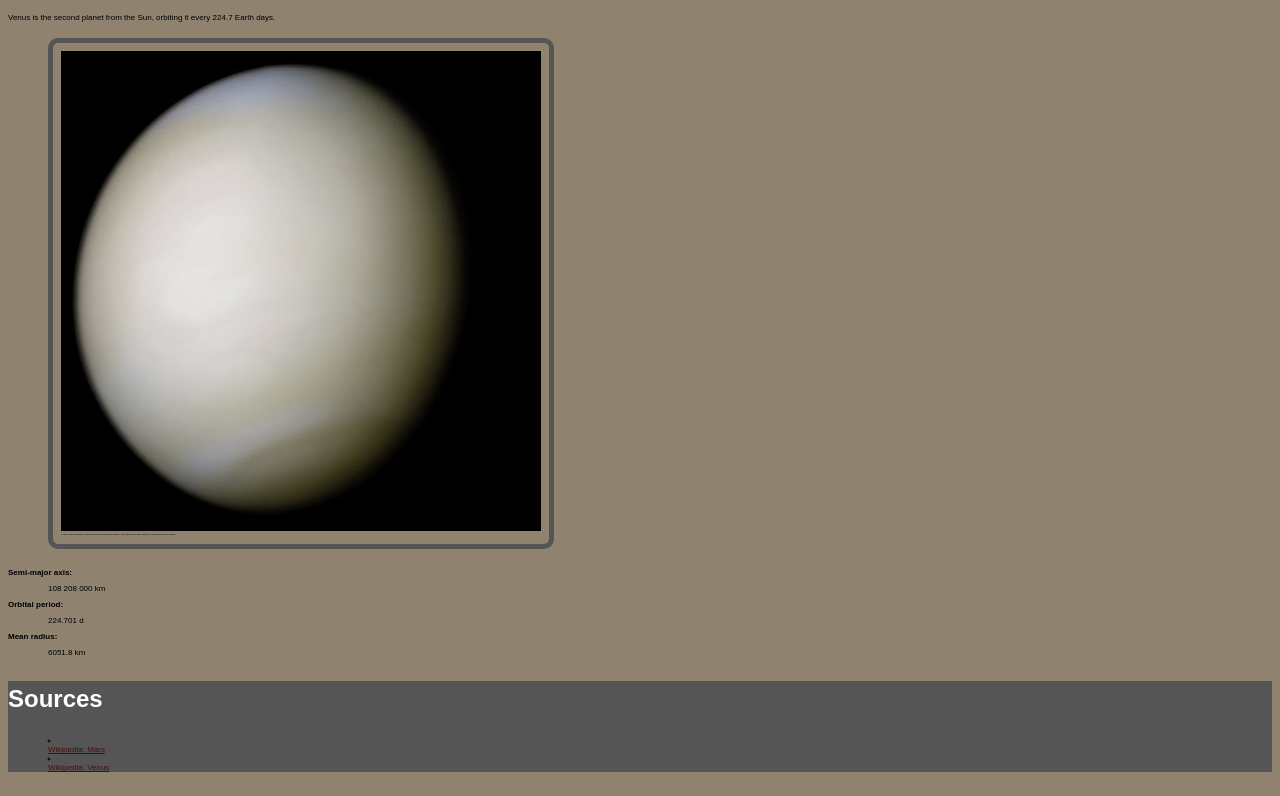
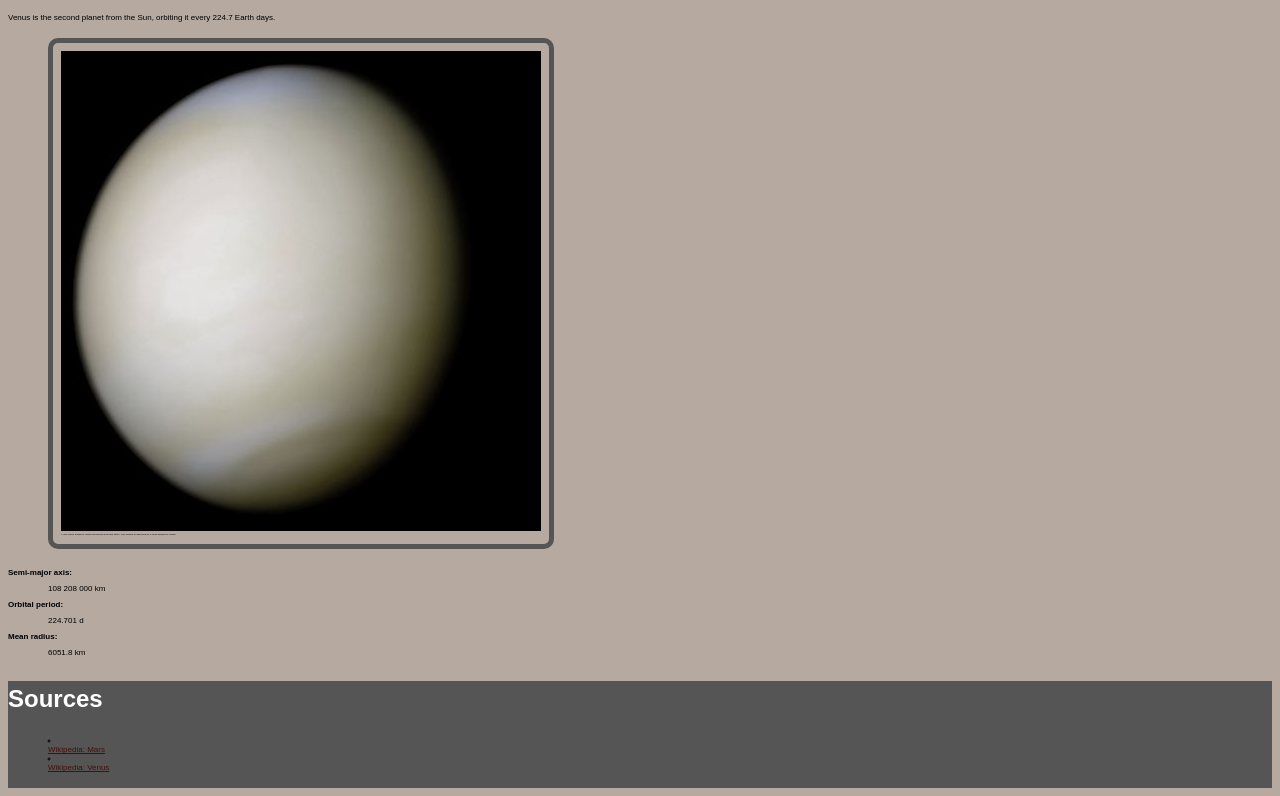
Before and after one commit to emilycopp/assignment-4, a plain HTML site: page index.html in a window 1280 px wide. Shown: the part 1138-1934 px from the top of the page. Drawn offline with Linux system fonts and the light colour scheme.

Commit message:
adjusted footer padding

```diff
--- a/css/main.css
+++ b/css/main.css
@@ -1,5 +1,5 @@
 html {
-	background-color: #8f8370;
+	background-color: #b5a9a0;
 	font-family: Arial, sans-serif;
 	font-style: normal;
 	text-align: left;
@@ -126,6 +126,7 @@ figure {
 
 footer {
 	background-color: #555;
+	padding-bottom: 1em;
 }
 
 footer h2 {
@@ -134,6 +135,7 @@ footer h2 {
 
 footer li {
 	list-style-type: circle;
+
 }
 
 li {
```
